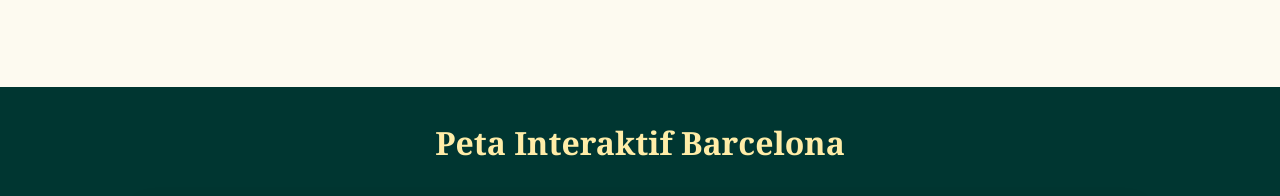
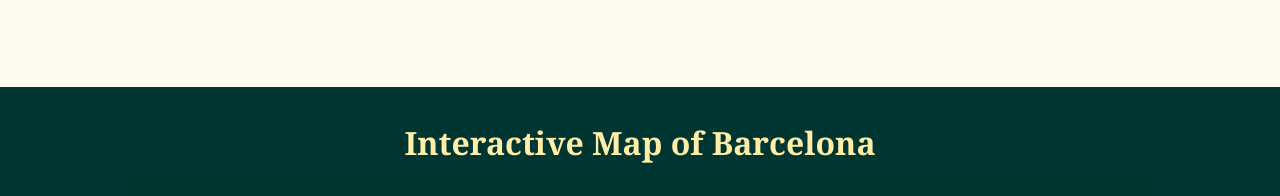
Before and after one commit to fadilfary17-wq/webgisdecul, a plain HTML site: page index.html in a window 1280 px wide. Shown: the part 2468-2664 px from the top of the page. Drawn offline with Linux system fonts and the light colour scheme; grey boxes are pictures that could not be loaded.

Commit message:
Update map section title to English

```diff
--- a/index.html
+++ b/index.html
@@ -81,7 +81,7 @@
         <section id="map" class="map-section">
                 <div class="container">
                     <div class="map-header">
-                        <span class="eyebrow-map">Peta Interaktif Barcelona</span>
+                        <span class="eyebrow-map">Interactive Map of Barcelona</span>
                     </div>
                     <div class="map-container">
                         <iframe
```
